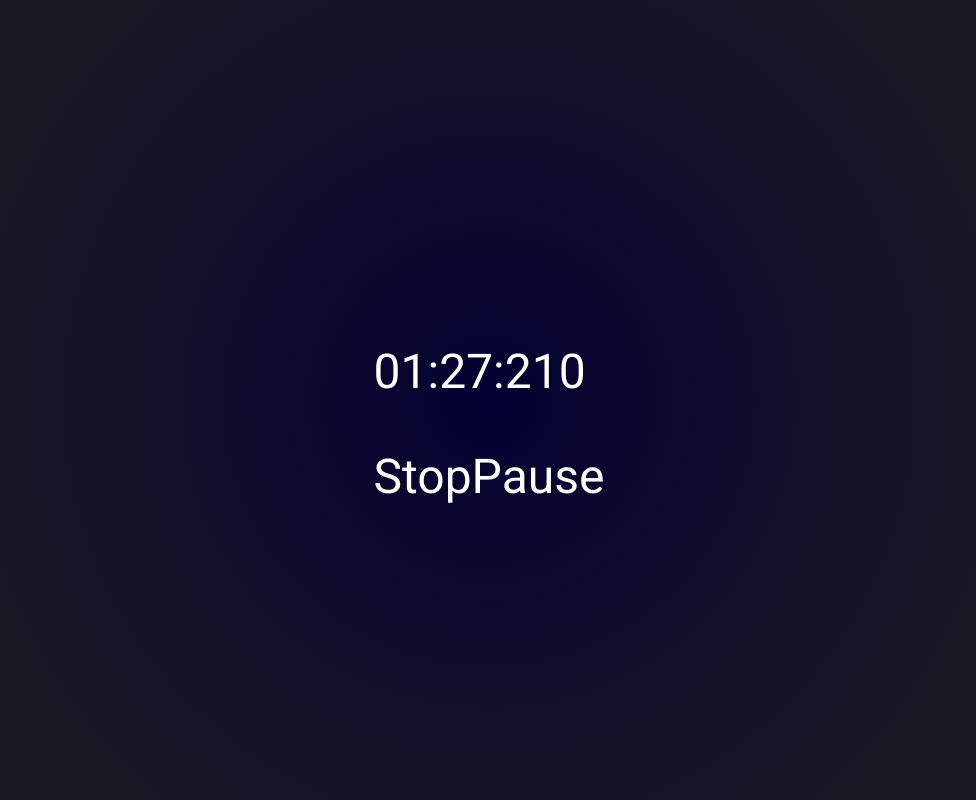
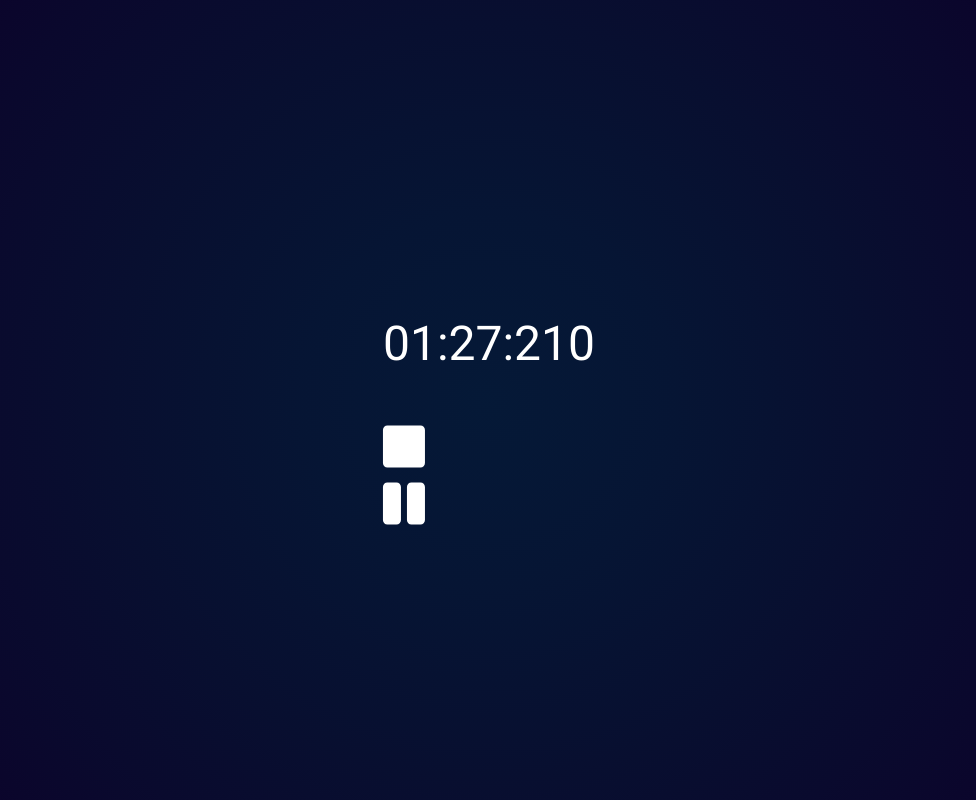
Before and after one commit to magstellon/workout-rest-countdown, a Vue app: page / in a window 1280 px wide. Both pictures are taken after a click on the link "START". Shown: the whole page, without its empty margins (151-1127 px from the left). Built offline with nearby package versions, Linux system fonts and the light colour scheme.

Commit message:
Add icons from font-awesome library

```diff
--- a/package.json
+++ b/package.json
@@ -8,6 +8,11 @@
     "lint": "vue-cli-service lint"
   },
   "dependencies": {
+    "@fortawesome/fontawesome-svg-core": "^1.2.12",
+    "@fortawesome/free-solid-svg-icons": "^5.6.3",
+    "@fortawesome/vue-fontawesome": "^0.1.5",
+    "i": "^0.3.6",
+    "npm": "^6.5.0",
     "vue": "^2.5.21"
   },
   "devDependencies": {
--- a/src/App.vue
+++ b/src/App.vue
@@ -41,6 +41,6 @@ body, html, #app {
   font-size: 48px;
 
   color: #fff;
-  background-image: radial-gradient(circle, #020032, #0c0a2d, #141228, #1a1823, #1e1e1e);
+  background-image: radial-gradient(circle, #051937, #061534, #080f30, #0a082d, #0c0029);
 }
 </style>
--- a/src/components/Interval.vue
+++ b/src/components/Interval.vue
@@ -1,10 +1,11 @@
 <template>
     <div id="interval">
         <p>{{time}}</p>
-        <a class="button" @click="$emit('stop')">Stop</a>
+        <icon icon="stop" class="button" @click="$emit('stop')" />
+        <br/>
 
-        <a class="button" v-if="timeoutId" @click="pause">Pause</a>
-        <a class="button" v-else @click="play">Play</a>
+        <icon icon="pause" class="button" v-if="timeoutId" @click="pause" />
+        <icon icon="play" class="button" v-else @click="play" />
     </div>
 </template>
 
@@ -60,7 +61,7 @@ export default {
     },
     beforeDestroyed() {
         // Remove timeout loop on component's destroy
-        pause();
+        this.pause();
     }
 
 }
--- a/src/components/Start.vue
+++ b/src/components/Start.vue
@@ -20,7 +20,7 @@ export default {
     height: 300px;
 
     border-radius: 300px;
-    border: 10px solid #AAAAAA;
+    border: 10px solid #ACA9BB;
 
     text-align: center;
     line-height: 300px;
--- a/src/main.js
+++ b/src/main.js
@@ -1,5 +1,13 @@
 import Vue from 'vue'
 import App from './App.vue'
+
+import { library } from '@fortawesome/fontawesome-svg-core'
+import { faPlay, faPause, faStop } from '@fortawesome/free-solid-svg-icons'
+import { FontAwesomeIcon } from '@fortawesome/vue-fontawesome'
+library.add(faPlay)
+library.add(faPause)
+library.add(faStop)
+Vue.component('icon', FontAwesomeIcon)
 
 Vue.config.productionTip = false
 
```
Also changed, not shown: 1 other file (tests, documents, lock files or other folders).
